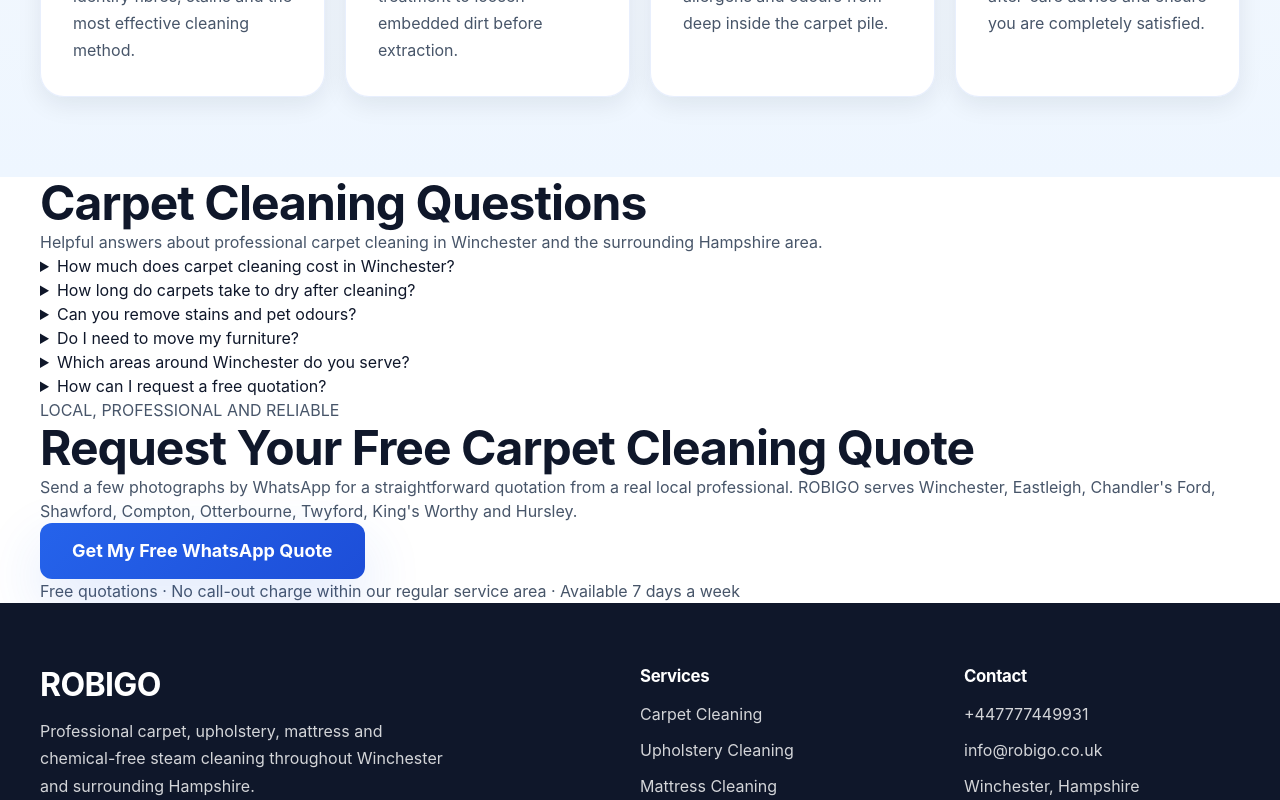
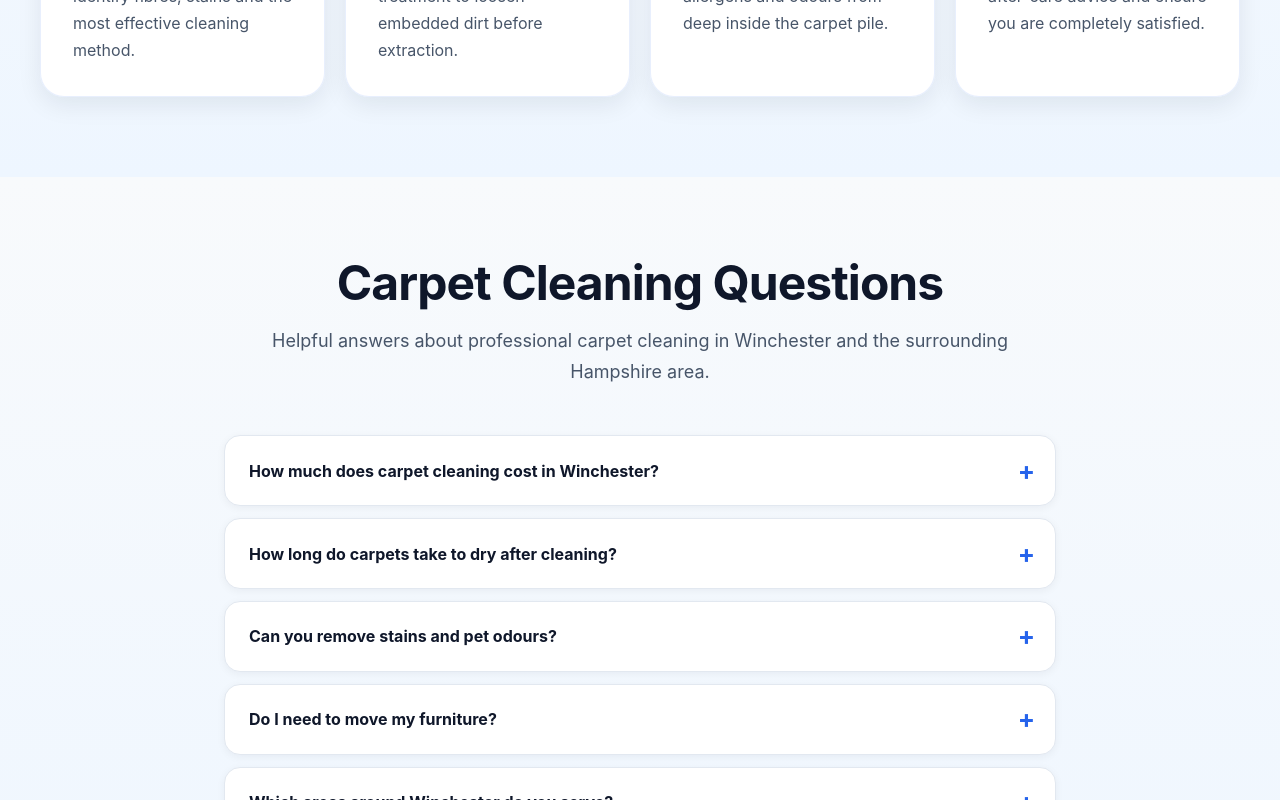
Before and after one commit to Robigo1977/ROBIGO-V5, a React (Vite) app: page /carpet-cleaning-winchester in a window 1280 px wide. Shown: the part 2000-2800 px from the top of the page. Built offline with nearby package versions, Linux system fonts and the light colour scheme.

Commit message:
Style carpet cleaning FAQ section

```diff
--- a/src/components/seo-pages/carpet-cleaning/FAQ.tsx
+++ b/src/components/seo-pages/carpet-cleaning/FAQ.tsx
@@ -1,4 +1,6 @@
 import Container from "../../ui/Container";
+
+import styles from "./CarpetCleaningPage.module.css";
 
 const questions = [
   {
@@ -35,18 +37,23 @@
 
 export default function FAQ() {
   return (
-    <section aria-labelledby="carpet-cleaning-faq">
+    <section
+      className={`${styles.section} ${styles.alternate}`}
+      aria-labelledby="carpet-cleaning-faq"
+    >
       <Container>
-        <h2 id="carpet-cleaning-faq">Carpet Cleaning Questions</h2>
+        <header className={styles.sectionHeader}>
+          <h2 id="carpet-cleaning-faq">Carpet Cleaning Questions</h2>
 
-        <p>
-          Helpful answers about professional carpet cleaning in Winchester and
-          the surrounding Hampshire area.
-        </p>
+          <p>
+            Helpful answers about professional carpet cleaning in Winchester
+            and the surrounding Hampshire area.
+          </p>
+        </header>
 
-        <div>
+        <div className={styles.faqList}>
           {questions.map((item) => (
-            <details key={item.question}>
+            <details className={styles.faqItem} key={item.question}>
               <summary>{item.question}</summary>
               <p>{item.answer}</p>
             </details>
```
